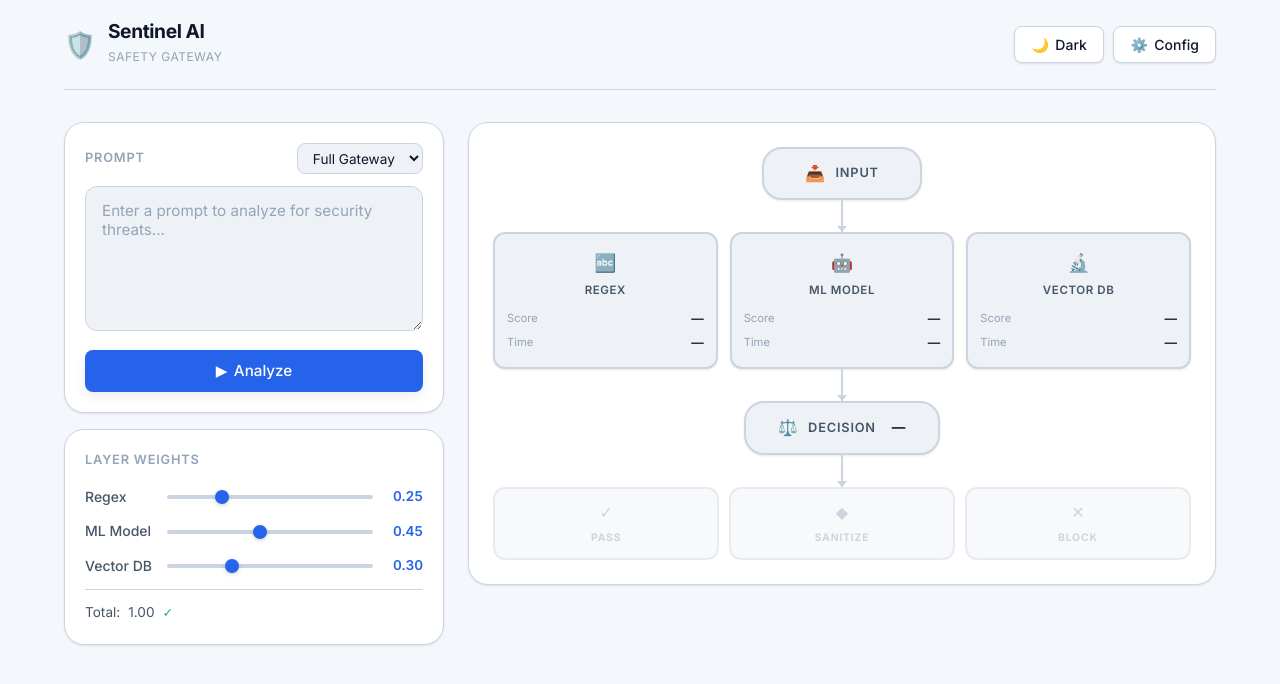
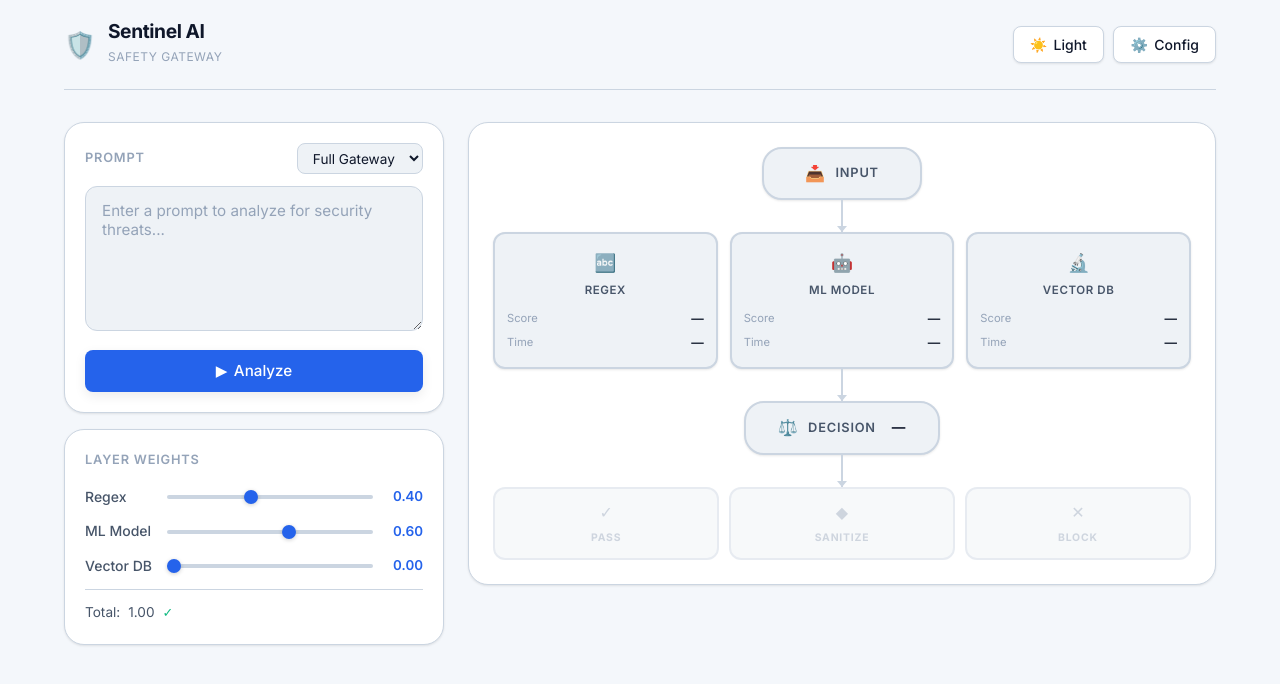
Before and after one commit to AaryanR1508/sentinel-ai, a plain HTML site: page static/index.html in a window 1280 px wide. Both pictures are taken after a click on the button "Layer weight config". Drawn offline with Linux system fonts and the light colour scheme.

Commit message:
adjusted weights for demo

```diff
--- a/static/app.js
+++ b/static/app.js
@@ -95,7 +95,7 @@ function loadTheme() {
 
     const icon = document.querySelector('.theme-icon');
     const label = document.querySelector('.theme-label');
-    if (savedTheme === 'dark') {
+    if (savedTheme === 'light') {
         if (icon) icon.textContent = '☀️';
         if (label) label.textContent = 'Light';
     }
--- a/static/index.html
+++ b/static/index.html
@@ -67,17 +67,17 @@
                             <div class="weight-controls">
                                 <div class="weight-item">
                                     <label>Regex</label>
-                                    <input type="range" id="weightRegex" min="0" max="100" value="25" oninput="updateWeights()">
+                                    <input type="range" id="weightRegex" min="0" max="100" value="40" oninput="updateWeights()">
                                     <span class="weight-value" id="weightRegexValue">0.25</span>
                                 </div>
                                 <div class="weight-item">
                                     <label>ML Model</label>
-                                    <input type="range" id="weightSecurity" min="0" max="100" value="45" oninput="updateWeights()">
+                                    <input type="range" id="weightSecurity" min="0" max="100" value="60" oninput="updateWeights()">
                                     <span class="weight-value" id="weightSecurityValue">0.45</span>
                                 </div>
                                 <div class="weight-item">
                                     <label>Vector DB</label>
-                                    <input type="range" id="weightVectorDB" min="0" max="100" value="30" oninput="updateWeights()">
+                                    <input type="range" id="weightVectorDB" min="0" max="100" value="0" oninput="updateWeights()">
                                     <span class="weight-value" id="weightVectorDBValue">0.30</span>
                                 </div>
                             </div>
```
